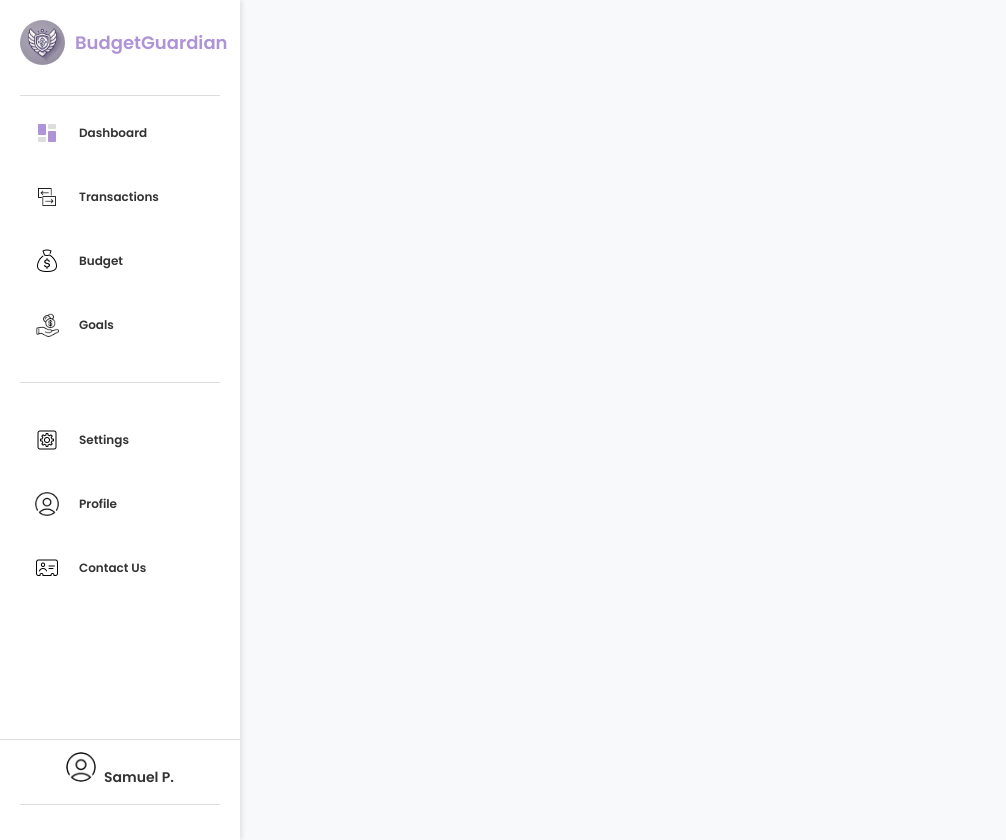
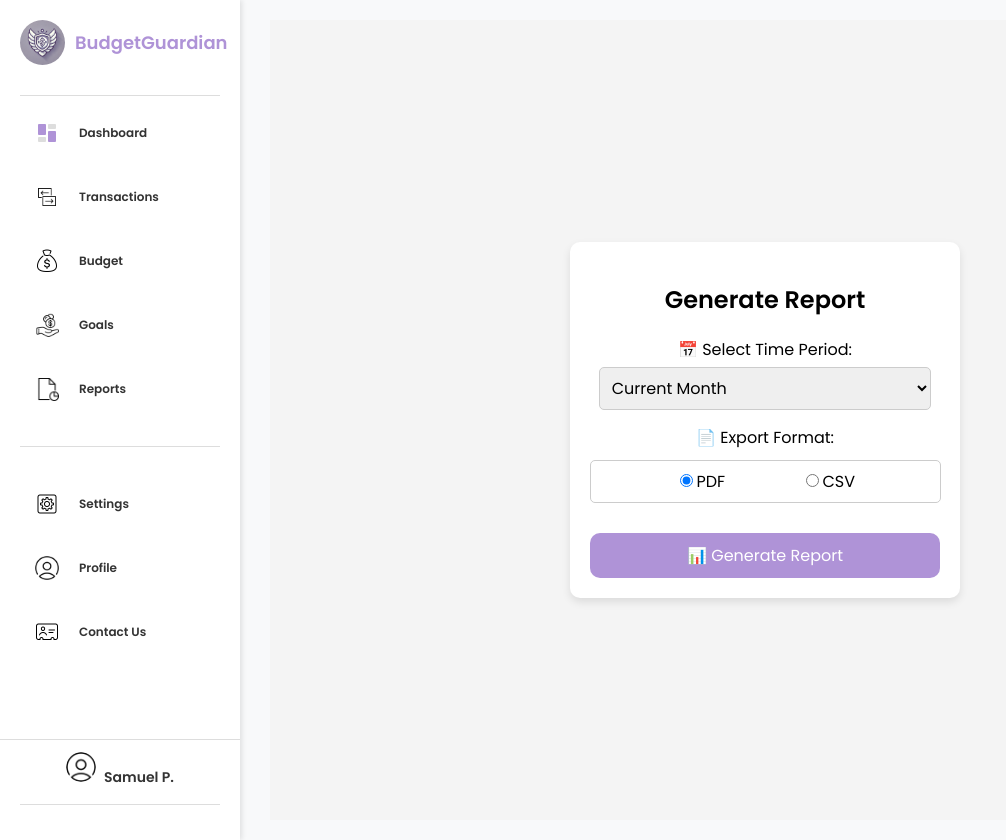
Before and after one commit to spowers0409/BudgetGuardian, a React (Create React App) app: page /reports in a window 1280 px wide. Shown: the whole page, without its empty margins (0-1006 px from the left). Before the commit the page ends 800 px from the top, so only its background shows below. Built offline with nearby package versions, Linux system fonts and the light colour scheme.

Commit message:
Added a static income optoin to track income vs expenses

```diff
--- a/src/App.js
+++ b/src/App.js
@@ -9,6 +9,7 @@ import Goals from "./pages/Goals";
 import Login from "./pages/Login";
 import Register from "./pages/Register";
 import Settings from "./pages/Settings";
+import Reports from "./pages/Reports";
 import { useState, useEffect } from "react";
 import "./global.css";
 
@@ -39,6 +40,7 @@ function App() {
           <Route path="/transactions" element={<Transactions />} />
           <Route path="/budget" element={<Budget />} />
           <Route path="/goals" element={<Goals />} />
+          <Route path="/reports" element={<Reports />} />
           <Route path="/profile" element={<Profile />} />
           <Route path="/contact" element={<Contact />} />
           <Route path="/login" element={<Login />} />
--- a/src/components/Sidebar.js
+++ b/src/components/Sidebar.js
@@ -43,6 +43,11 @@ function Sidebar() {
               Goals
             </Link>
           </li>
+          <li>
+            <Link to="/reports">
+              <img src="/icons/reports.png" alt="Transactions" className="sidebar-icon" /> Reports
+            </Link>
+          </li>
           <hr className="section-divider" />
           <li>
             <Link to="/settings">
--- a/src/pages/Reports.js
+++ b/src/pages/Reports.js
@@ -0,0 +1,67 @@
+import React, { useState } from "react";
+import "../styles/Reports.css";
+
+const Reports = () => {
+    const [timePeriod, setTimePeriod] = useState("current_month");
+    const [fileFormat, setFileFormat] = useState("pdf");
+
+    const handleGenerateReport = () => {
+        console.log("Generating report for:", timePeriod, "Format:", fileFormat);
+        // This function will later send the request to the backend
+    };
+
+    return (
+        <div className="reports-container">
+            <div className="reports-card">
+                <h2>Generate Report</h2>
+
+                <div className="reports-section">
+                    <label>📅 Select Time Period:</label>
+                    <select
+                        value={timePeriod}
+                        onChange={(e) => setTimePeriod(e.target.value)}
+                        className="reports-dropdown"
+                    >
+                        <option value="current_month">Current Month</option>
+                        <option value="previous_month">Previous Month</option>
+                        <option value="last_6_months">Last 6 Months</option>
+                        <option value="last_full_year">Last Full Year</option>
+                        <option value="current_year">Current Year</option>
+                    </select>
+                </div>
+
+                <div className="reports-section">
+                    <label>📄 Export Format:</label>
+                    <div className="reports-options">
+                        <label>
+                            <input
+                                type="radio"
+                                name="fileFormat"
+                                value="pdf"
+                                checked={fileFormat === "pdf"}
+                                onChange={() => setFileFormat("pdf")}
+                            />
+                            PDF
+                        </label>
+                        <label>
+                            <input
+                                type="radio"
+                                name="fileFormat"
+                                value="csv"
+                                checked={fileFormat === "csv"}
+                                onChange={() => setFileFormat("csv")}
+                            />
+                            CSV
+                        </label>
+                    </div>
+                </div>
+
+                <button className="reports-btn" onClick={handleGenerateReport}>
+                    📊 Generate Report
+                </button>
+            </div>
+        </div>
+    );
+};
+
+export default Reports;
--- a/src/pages/Transactions.js
+++ b/src/pages/Transactions.js
@@ -26,7 +26,11 @@ const Transactions = () => {
     // fetch("http://localhost:5000/api/budget-categories")
     fetch("https://budgetguardian-backend.onrender.com/api/budget-categories") // Render URL
       .then((response) => response.json())
-      .then((data) => setBudgetCategories(data.map((item) => item.category)))
+      // .then((data) => setBudgetCategories(data.map((item) => item.category))) // Before adding 'income'
+      .then((data) => {
+        const categories = data.map((item) => item.category);
+        setBudgetCategories(["Income", ...categories]);
+      })
       .catch((error) => console.error("Error fetching budget categories:", error));
   }, []);
 
@@ -81,7 +85,7 @@ const Transactions = () => {
           </thead>
           <tbody>
             {transactions.map((tx, index) => (
-              <tr key={index}>
+              <tr key={index} className={tx.category === "Income" ? "income-row" : ""}>
                 <td>{new Date(tx.transaction_date).toLocaleDateString()}</td>
                 <td>{tx.category}</td>
                 <td>{tx.place}</td>
--- /dev/null
+++ b/src/styles/Reports.css
@@ -0,0 +1,52 @@
+/* Reports Page Styling */
+.reports-container {
+    display: flex;
+    justify-content: center;
+    align-items: center;
+    height: 100vh;
+    background-color: #f4f4f4;
+}
+
+.reports-card {
+    background: white;
+    padding: 20px;
+    border-radius: 10px;
+    box-shadow: 0 4px 8px rgba(0, 0, 0, 0.1);
+    width: 350px;
+    text-align: center;
+}
+
+.reports-section {
+    margin: 15px 0;
+}
+
+.reports-dropdown, .reports-options {
+    width: 95%;
+    padding: 8px;
+    font-size: 16px;
+    border: 1px solid #ccc;
+    border-radius: 5px;
+    margin-top: 5px;
+}
+
+.reports-options {
+    display: flex;
+    justify-content: space-evenly;
+    margin-top: 10px;
+}
+
+.reports-btn {
+    background-color: #af93d7;
+    color: white;
+    padding: 10px;
+    font-size: 16px;
+    border: none;
+    border-radius: 10px;
+    cursor: pointer;
+    width: 100%;
+    margin-top: 15px;
+}
+
+.reports-btn:hover {
+    background-color: #8d75b9;
+}
--- a/src/styles/Transactions.css
+++ b/src/styles/Transactions.css
@@ -127,3 +127,9 @@
     background-color: #ccc;
     margin-left: 10px;
   }
+
+  /* Income Row in Transactions */
+  .income-row td {
+    color: #2ecc71;
+    font-weight: bold;
+  }
```
Also changed, not shown: src/components/TransactionModal.js (+41 -41 lines), public/icons/reports.png (added).
